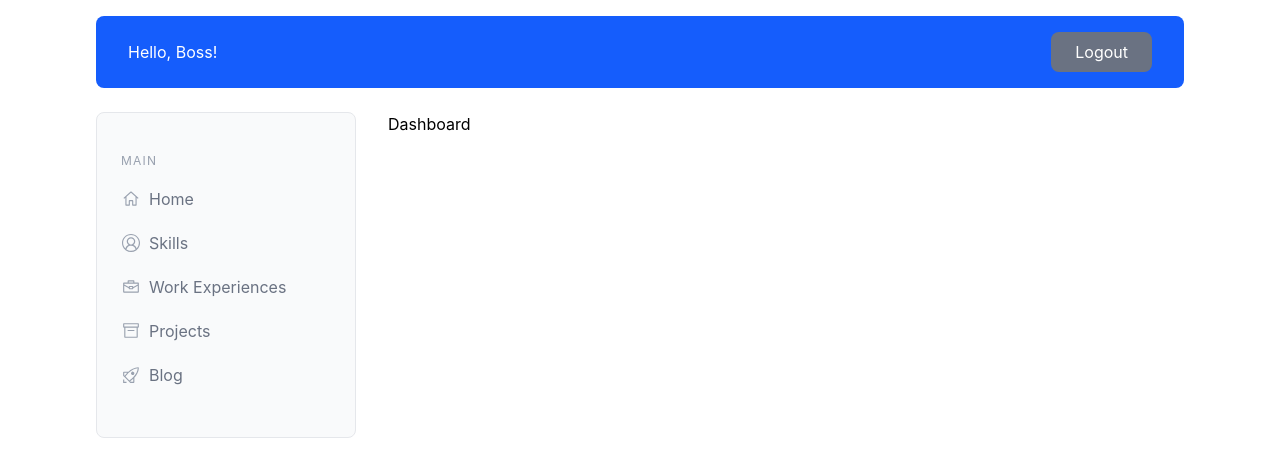
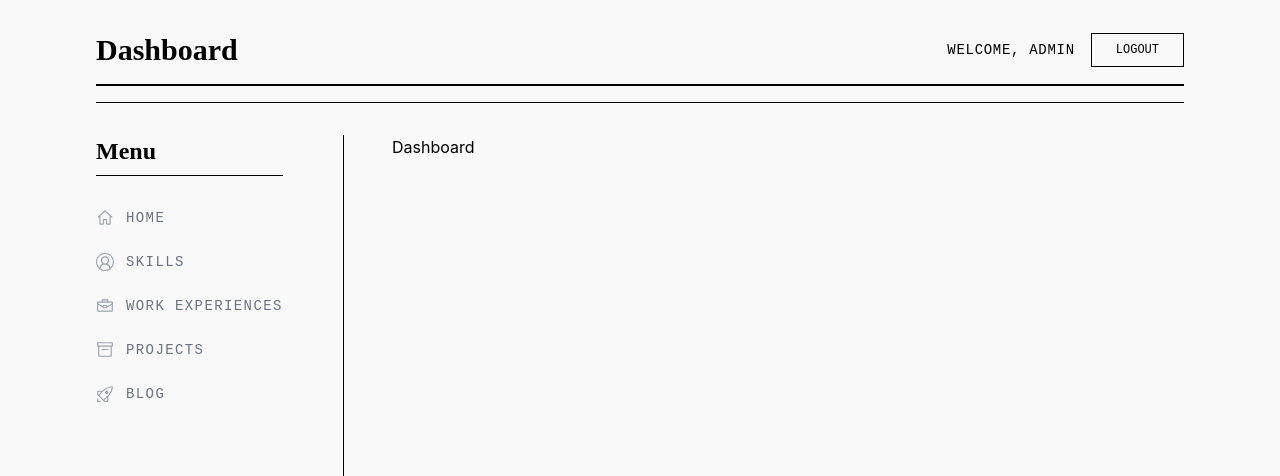
Before and after one commit to adilasomaaa/new-portfolio-reactjs, a React (Vite) app: page /dashboard in a window 1280 px wide. Shown: the top 476 px of the page. Built offline with nearby package versions, Linux system fonts and the light colour scheme; no server answers; sample sign-in values are in the browser's storage.

Commit message:
feat: Implement article deletion and refresh dashboard UI with new styling.

```diff
--- a/src/components/common/Button.tsx
+++ b/src/components/common/Button.tsx
@@ -8,7 +8,7 @@ const Button = ({ children, className, ...props }: ButtonProps) => {
     return (
             <button
                 {...props}
-                className={`${className || ''} cursor-pointer bg-gray-500 hover:bg-gray-600 py-2 px-6 rounded-lg transition-colors `}
+                className={`${className || ''} cursor-pointer hover:bg-gray-800 py-2 px-6 rounded-none transition-colors font-mono uppercase text-sm disabled:opacity-50`}
             >
                 {children}
             </button>
--- a/src/components/common/Card.tsx
+++ b/src/components/common/Card.tsx
@@ -7,7 +7,7 @@ interface CardProps {
 
 const Card = ({ children, className = '' }: CardProps) => {
   return (
-    <div className={`${className} bg-white rounded-lg p-6 border border-gray-200 `}>
+    <div className={`${className} bg-paper p-6 border border-black `}>
       {children}
     </div>
   );
--- a/src/components/common/Input.tsx
+++ b/src/components/common/Input.tsx
@@ -14,7 +14,7 @@ const Input = ({ label, type, name, value, onChange, placeholder, className='' }
         <div className="mb-4">
             {label && <label className="block text-gray-700 text-sm font-bold mb-2" htmlFor={name}>{label}</label>}
             <input
-                className={`rounded py-2 px-3 w-full border border-gray-300 focus:outline-none focus:ring-2 focus:ring-blue-500 ${className}`}
+                className={`rounded-none py-2 px-3 w-full border border-black bg-transparent focus:outline-none focus:ring-1 focus:ring-black ${className}`}
                 id={name}
                 type={type}
                 name={name}
--- a/src/components/dashboard/Navbar.tsx
+++ b/src/components/dashboard/Navbar.tsx
@@ -10,9 +10,12 @@ const Navbar = () => {
       }
     }
   return (
-    <div className='bg-blue-600 py-4 px-8 rounded-lg text-white flex justify-between items-center mb-6'>
-        Hello, Boss!
-        <Button onClick={() => signOut()}>Logout</Button>
+    <div className='py-4 mb-4 flex justify-between items-center border-b-2 border-black'>
+        <h1 className="font-serif text-2xl sm:text-3xl font-bold">Dashboard</h1>
+        <div className="flex items-center gap-4">
+            <span className="font-mono text-sm uppercase tracking-wider hidden sm:inline-block">Welcome, Admin</span>
+            <Button onClick={() => signOut()} className="bg-transparent text-black border border-black hover:bg-black hover:text-white rounded-none uppercase font-mono text-xs">Logout</Button>
+        </div>
     </div>
   )
 }
--- a/src/components/dashboard/Sidebar.tsx
+++ b/src/components/dashboard/Sidebar.tsx
@@ -36,28 +36,25 @@ const Sidebar = () => {
         ];
     return (
         <div className="flex w-full">
-            <div className="w-full bg-gray-50 border border-gray-200 rounded-lg">
-
-                <div className="my-10">
-                    <h3 className="mx-6 mb-2 text-xs text-gray-400 uppercase tracking-widest">
-                        Main
+                <div className="my-0">
+                    <h3 className="mb-6 text-2xl font-serif font-bold text-black border-b border-black pb-2">
+                        Menu
                     </h3>
 
+                    <div className="flex flex-col gap-2">
                     {menus.map((menu) => (
-                        <Link to={menu.to} className="flex items-center px-6 py-2.5 text-gray-500 hover:text-blue-600 group" key={menu.label}>
+                        <Link to={menu.to} className="flex items-center py-2 text-gray-500 hover:text-black hover:font-bold group font-mono uppercase text-sm tracking-widest transition-all" key={menu.label}>
                             {menu.icon && (
-                                <span className="h-5 w-5 text-gray-400 mr-2 group-hover:text-blue-600 flex items-center justify-center">
+                                <span className="mr-3 text-gray-400 group-hover:text-black">
                                     {menu.icon}
                                 </span>
                             )}
                             {menu.label}
                         </Link>
                     ))}
+                    </div>
 
                 </div>
-
-
-            </div>
         </div>
     )
 }
--- a/src/layouts/DashboardLayout.tsx
+++ b/src/layouts/DashboardLayout.tsx
@@ -4,16 +4,18 @@ import Navbar from '../components/dashboard/Navbar'
 
 const DashboardLayout = () => {
   return (
+    <div className='bg-paper text-ink font-sans min-h-screen'>
     <div className='mx-auto sm:px-12 lg:px-24 px-6 py-4'>
         <Navbar/>
-        <div className="grid grid-cols-1 sm:grid-cols-1 md:grid-cols-8 lg:grid-cols-12 gap-4">
-            <div className='sm:col-span-1 md:col-span-2 lg:col-span-3 row-span-5'>
+        <div className="grid grid-cols-1 md:grid-cols-8 lg:grid-cols-12 gap-4 md:gap-8 border-t border-black pt-8">
+            <div className='col-span-1 md:col-span-2 lg:col-span-3 border-b md:border-b-0 md:border-r border-black pb-8 md:pb-0 md:pr-8 md:min-h-[80vh]'>
                 <Sidebar/>
             </div>
-            <div className="sm:col-span-1 md:col-span-6 lg:col-span-9 row-span-5 px-0 md:px-4">
+            <div className="col-span-1 md:col-span-6 lg:col-span-9 px-0 md:px-4">
                 <Outlet/>
             </div>
         </div>
+    </div>
     </div>
   )
 }
--- a/src/pages/Dashboard/Blog/Blog.tsx
+++ b/src/pages/Dashboard/Blog/Blog.tsx
@@ -1,6 +1,6 @@
 import { useEffect, useState } from 'react'
 import { Button, Card } from '@/components/common'
-import { getAllArticles } from '@/services/articleService'
+import { getAllArticles, deleteArticle } from '@/services/articleService'
 import { Link } from 'react-router-dom'
 import ArticleSkeleton from '@/components/common/ArticleSkeleton'
 
@@ -25,6 +25,19 @@ const Blog = () => {
     fetchArticles();
   }, [])
 
+  const handleDelete = async (id: string, title: string) => {
+    if (window.confirm(`Are you sure you want to delete "${title}"?`)) {
+        try {
+            await deleteArticle(id);
+            setArticles(articles.filter((article: any) => article.id !== id));
+            // Optional: Show success message if you have a toast component
+        } catch (error) {
+            console.error("Failed to delete article", error);
+            alert("Failed to delete article");
+        }
+    }
+  }
+
   return (
     <>
     <div className="flex justify-between items-center">
@@ -42,13 +55,15 @@ const Blog = () => {
         <div className="grid grid-cols-1 gap-4">
             {!loading ? articles.map((post: any) => (
                 <Card key={post.id}>
-                  <div className="flex justify-between">
-                    <h2 className="text-2xl mb-2">{post.title}</h2>
-                    <span className="text-sm text-gray-500">{post.date.toDate().toLocaleDateString('id-ID')} - {post.views} views</span>
+                  <div className="flex justify-between items-baseline mb-4 border-b border-black pb-2">
+                    <h2 className="text-2xl font-serif font-bold">{post.title}</h2>
+                    <span className="text-xs font-mono uppercase tracking-widest text-gray-500">{post.date?.toDate().toLocaleDateString('id-ID')} — {post.views} views</span>
                   </div>
-                  <Link to={`/dashboard/blog/edit/${post.id}`} className="text-blue-500 hover:underline">Edit</Link>
-                  <Link to={`/blog/${post.slug}`} className="mx-3 text-blue-500 hover:underline">Show</Link>
-                  <Link to={`/dashboard/blog/edit/${post.id}`} className="text-blue-500 hover:underline">Delete</Link>
+                  <div className="flex gap-4 font-mono text-sm uppercase tracking-wide">
+                      <Link to={`/dashboard/blog/edit/${post.id}`} className="text-black hover:underline decoration-2">Edit</Link>
+                      <Link to={`/blog/${post.slug}`} className="text-black hover:underline decoration-2">Show</Link>
+                      <button onClick={() => handleDelete(post.id, post.title)} className="text-red-600 hover:text-red-800 hover:underline decoration-2 cursor-pointer bg-transparent border-none p-0 uppercase font-mono text-sm">Delete</button>
+                  </div>
                 </Card>
               )) : (
                 <div className="p-4 w-full">
--- a/src/services/articleService.js
+++ b/src/services/articleService.js
@@ -1,5 +1,5 @@
 import { db } from '../config/firebase';
-import { collection, getDocs, query, orderBy, addDoc, serverTimestamp, getDoc, where, limit, doc, updateDoc, increment } from 'firebase/firestore';
+import { collection, getDocs, query, orderBy, addDoc, serverTimestamp, getDoc, where, limit, doc, updateDoc, increment, deleteDoc } from 'firebase/firestore';
 
 const articlesCollectionRef = collection(db, 'articles');
 
```
Also changed, not shown: src/pages/Dashboard/Blog/Form.tsx (+16 -14 lines). Lines whose indentation alone changed are shown as unchanged.
